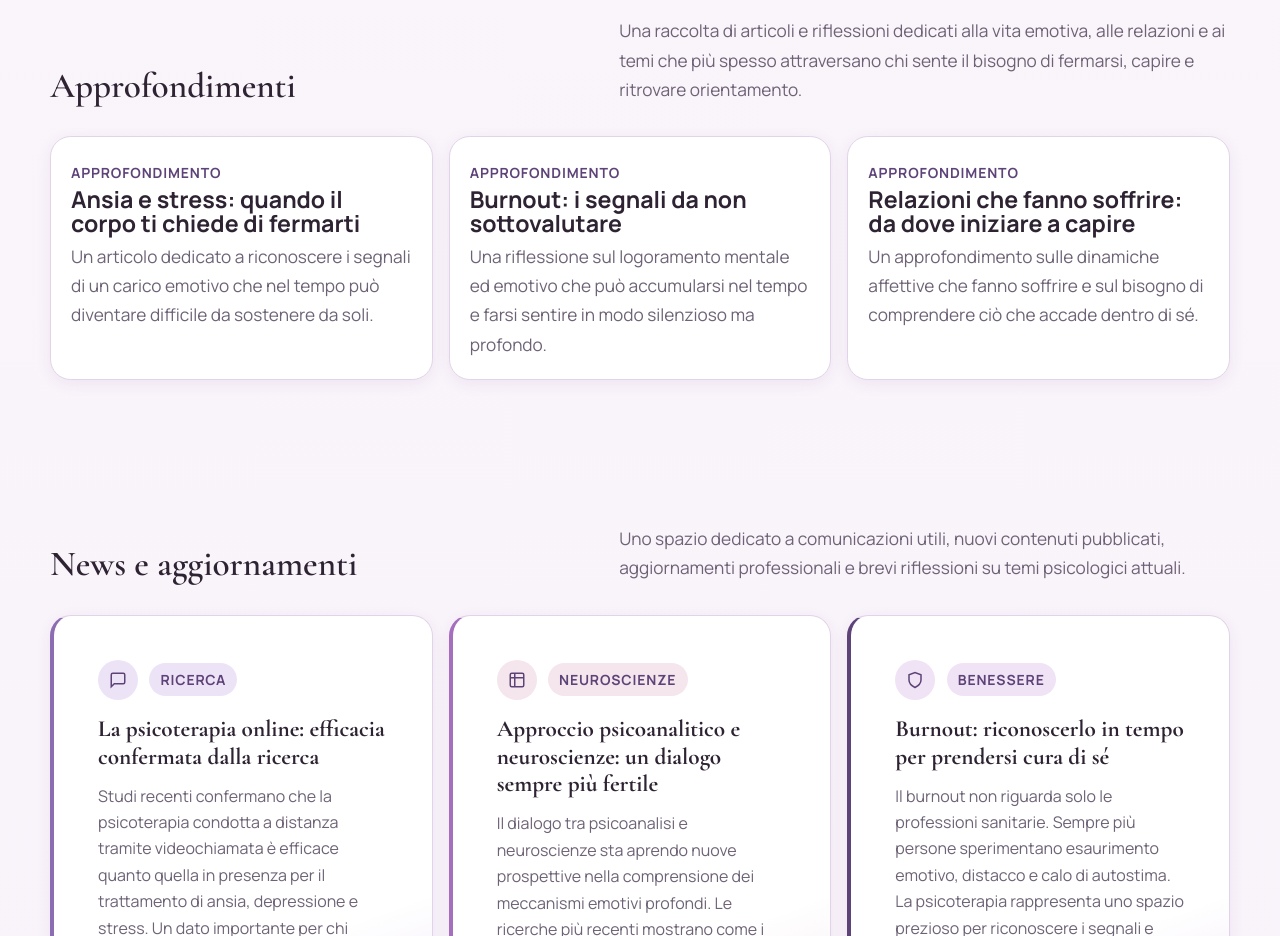
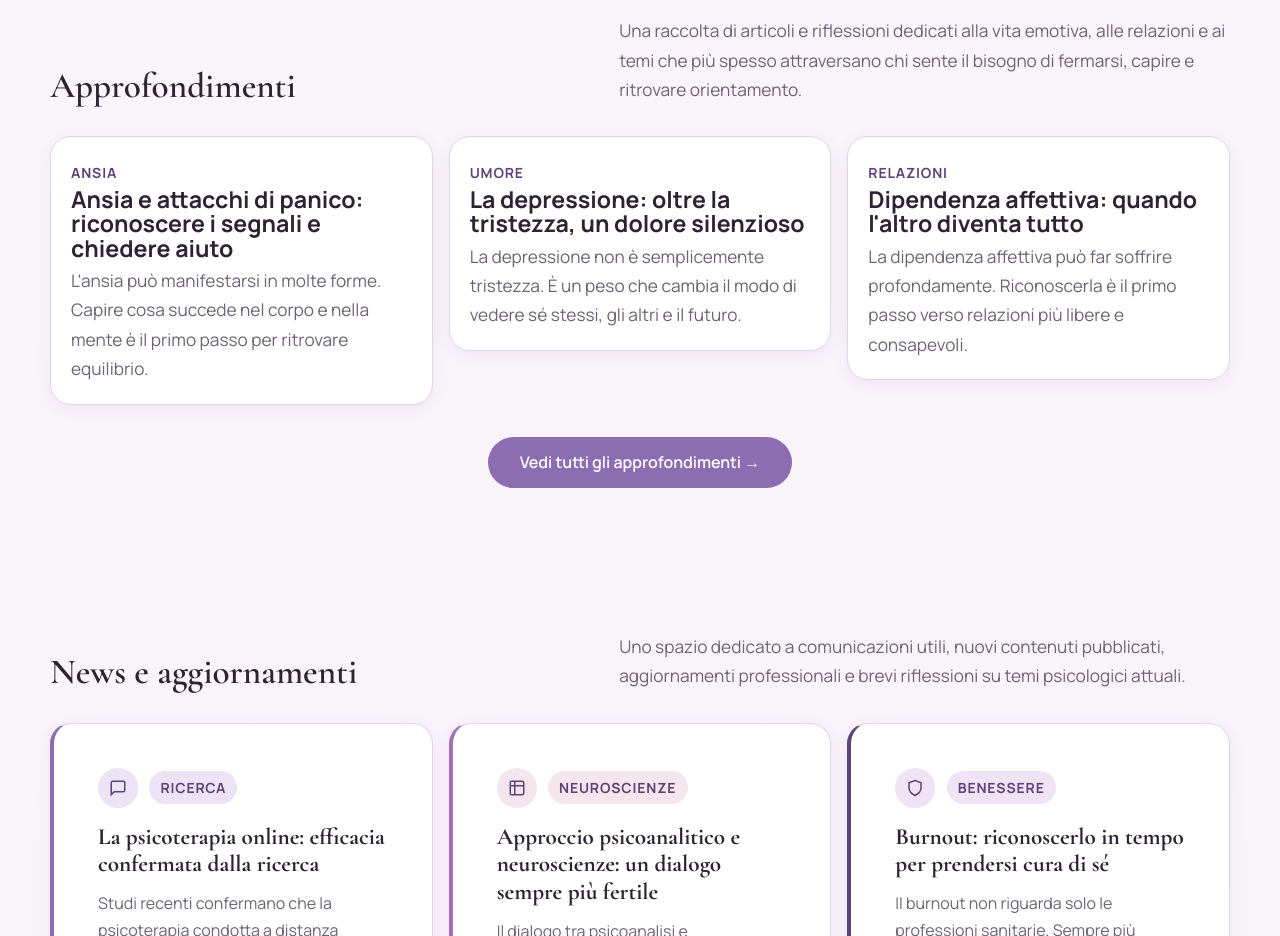
Before and after one commit to dariosancataldo/annalisaparadiso-site, a plain HTML site: page index.html in a window 1280 px wide. Shown: the part 3480-4416 px from the top of the page. Drawn offline with nearby package versions, Linux system fonts and the light colour scheme.

Commit message:
Update index.html

```diff
--- a/index.html
+++ b/index.html
@@ -117,11 +117,34 @@ section{padding:4.5rem 0} .section-head{display:flex;justify-content:space-betwe
 <section id="approfondimenti">
   <div class="container">
     <div class="section-head"><div><h2>Approfondimenti</h2></div><p>Una raccolta di articoli e riflessioni dedicati alla vita emotiva, alle relazioni e ai temi che più spesso attraversano chi sente il bisogno di fermarsi, capire e ritrovare orientamento.</p></div>
-    <div class="grid-3">
-      <article class="card blog-card"><span class="meta-label">Approfondimento</span><h3>Ansia e stress: quando il corpo ti chiede di fermarti</h3><p>Un articolo dedicato a riconoscere i segnali di un carico emotivo che nel tempo può diventare difficile da sostenere da soli.</p></article>
-      <article class="card blog-card"><span class="meta-label">Approfondimento</span><h3>Burnout: i segnali da non sottovalutare</h3><p>Una riflessione sul logoramento mentale ed emotivo che può accumularsi nel tempo e farsi sentire in modo silenzioso ma profondo.</p></article>
-      <article class="card blog-card"><span class="meta-label">Approfondimento</span><h3>Relazioni che fanno soffrire: da dove iniziare a capire</h3><p>Un approfondimento sulle dinamiche affettive che fanno soffrire e sul bisogno di comprendere ciò che accade dentro di sé.</p></article>
-    </div>
+<div class="grid-3">
+  <a href="/blog/ansia-e-attacchi-di-panico.html" style="text-decoration:none;color:inherit;">
+    <article class="card blog-card">
+      <span class="meta-label">Ansia</span>
+      <h3>Ansia e attacchi di panico: riconoscere i segnali e chiedere aiuto</h3>
+      <p>L'ansia può manifestarsi in molte forme. Capire cosa succede nel corpo e nella mente è il primo passo per ritrovare equilibrio.</p>
+    </article>
+  </a>
+  <a href="/blog/la-depressione.html" style="text-decoration:none;color:inherit;">
+    <article class="card blog-card">
+      <span class="meta-label">Umore</span>
+      <h3>La depressione: oltre la tristezza, un dolore silenzioso</h3>
+      <p>La depressione non è semplicemente tristezza. È un peso che cambia il modo di vedere sé stessi, gli altri e il futuro.</p>
+    </article>
+  </a>
+  <a href="/blog/dipendenza-affettiva.html" style="text-decoration:none;color:inherit;">
+    <article class="card blog-card">
+      <span class="meta-label">Relazioni</span>
+      <h3>Dipendenza affettiva: quando l'altro diventa tutto</h3>
+      <p>La dipendenza affettiva può far soffrire profondamente. Riconoscerla è il primo passo verso relazioni più libere e consapevoli.</p>
+    </article>
+  </a>
+</div>
+<div style="text-align:center;margin-top:2rem;">
+  <a href="/blog/" style="display:inline-block;padding:.75rem 2rem;background:var(--primary);color:var(--inverse);border-radius:var(--radius-full);font-weight:600;font-size:var(--text-sm);text-decoration:none;">
+    Vedi tutti gli approfondimenti &rarr;
+  </a>
+</div>
   </div>
 </section>
 <section id="news">
```
